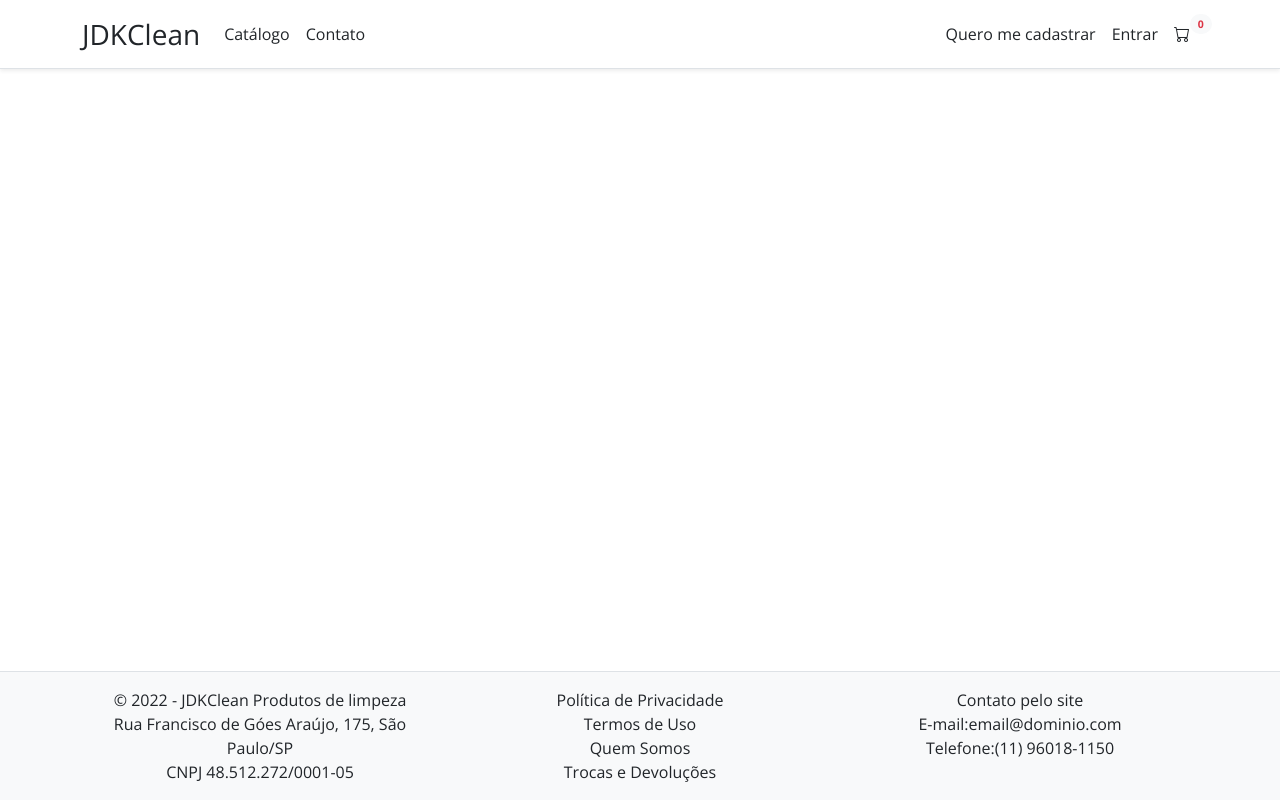
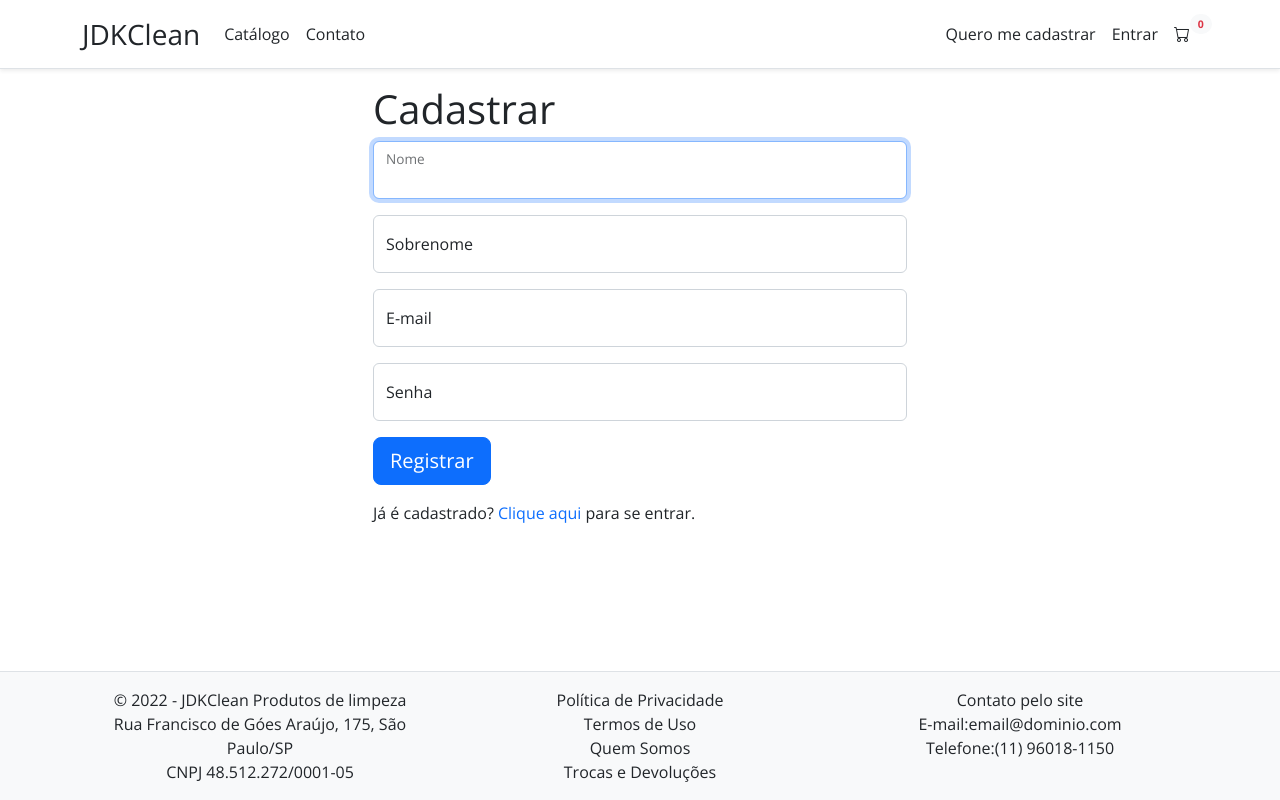
Before and after one commit to DaveScott99/JDKClean_E-commerce, a React (Create React App) app: page /registry in a window 1280 px wide. Built offline with nearby package versions, Linux system fonts and the light colour scheme; no server answers.

Commit message:
Página de Registro

```diff
--- a/public/index.html
+++ b/public/index.html
@@ -9,7 +9,6 @@
       name="description"
       content="Web site created using create-react-app"
     />
-    <link rel="apple-touch-icon" href="%PUBLIC_URL%/logo192.png" />
 
     <link href="https://cdn.jsdelivr.net/npm/bootstrap@5.2.3/dist/css/bootstrap.min.css" rel="stylesheet" integrity="sha384-rbsA2VBKQhggwzxH7pPCaAqO46MgnOM80zW1RWuH61DGLwZJEdK2Kadq2F9CUG65" crossorigin="anonymous">
     <link rel="stylesheet" href="https://cdn.jsdelivr.net/npm/bootstrap-icons@1.10.2/font/bootstrap-icons.css">
@@ -18,7 +17,7 @@
       manifest.json provides metadata used when your web app is installed on a
       user's mobile device or desktop. See https://developers.google.com/web/fundamentals/web-app-manifest/
     -->
-    <link rel="manifest" href="%PUBLIC_URL%/manifest.json" />
+
     <!--
       Notice the use of %PUBLIC_URL% in the tags above.
       It will be replaced with the URL of the `public` folder during the build.
--- a/src/Rotas.tsx
+++ b/src/Rotas.tsx
@@ -11,6 +11,7 @@ import { Privacy } from "./pages/Privacy";
 import { ConfirmRecoverPassword } from "./pages/RecoverPassword/ConfirmRecoverPassword";
 import { Recover } from "./pages/RecoverPassword/Recover";
 import { RegistryNewPassword } from "./pages/RecoverPassword/RegistryNewPassword";
+import { Register } from "./pages/Register";
 import { Terms } from "./pages/Terms";
 
 function Rotas() {
@@ -23,6 +24,7 @@ function Rotas() {
             <Route path="/" element={<Home />}></Route>
             <Route path="/catalog" element={<Catalog />}></Route>
             <Route path="/login" element={<Login />}></Route>
+            <Route path="/registry" element={<Register />}></Route>
             <Route path="/privacy" element={<Privacy />}></Route>
             <Route path="/terms" element={<Terms />}></Route>
             <Route path="/aboutus" element={<AboutUs />}></Route>
--- a/src/pages/Login/index.tsx
+++ b/src/pages/Login/index.tsx
@@ -7,7 +7,7 @@ export const Login = () => {
             <div className="container">
                 <div className="row justify-content-center">
                     <form className="col-sm-10 col-md-8 col-lg-6">
-                        <h1>Identifique-se, por favor</h1>
+                        <h1>Entrar</h1>
 
                         <div className="form-floating mb-3">
                             <input type="email" id="txtEmail" className="form-control" placeholder=" " name="txtEmail" autoFocus />
--- /dev/null
+++ b/src/pages/Register/index.tsx
@@ -0,0 +1,43 @@
+import { Link } from 'react-router-dom';
+
+export const Register = () => {
+    return (
+        <section id="form-section" className="form-container flex-fill">
+            <div className='container'>
+                <div className="row justify-content-center">
+                    <form name="newRegistry" className="col-sm-10 col-md-8 col-lg-6 centered">
+                        <h1 className="login_title">Cadastrar</h1>
+
+                        <div className="form-floating mb-3">
+                            <input type="text" id="txtNome" className="form-control" placeholder=" " name="txtNome" autoFocus />
+                            <label htmlFor="txtNome">Nome</label>
+                        </div>
+
+                        <div className="form-floating mb-3">
+                            <input type="text" id="txtSobrenome" className="form-control" placeholder=" " name="txtSobrenome" />
+                            <label htmlFor="txtSobrenome">Sobrenome</label>
+                        </div>
+
+                        <div className="form-floating mb-3">
+                            <input type="email" id="txtEmail" className="form-control" placeholder=" " name="txtEmail" />
+                            <label htmlFor="txtEmail">E-mail</label>
+                        </div>
+
+                        <div className="form-floating mb-3">
+                            <input type="password" id="txtSenha" className="form-control" placeholder=" " name="txtSenha" />
+                            <label htmlFor="txtSenha">Senha</label>
+                        </div>
+
+                        <button type="button" className="btn btn-lg btn-primary">Registrar</button>
+
+                        <p className="mt-3">
+                            Já é cadastrado? <Link to="/login">Clique aqui </Link>
+                            para se entrar.
+                        </p>
+
+                    </form>
+                </div>
+            </div>
+        </section>
+    );
+}
```
Also changed, not shown: src/App.css (line endings or trailing spaces).
